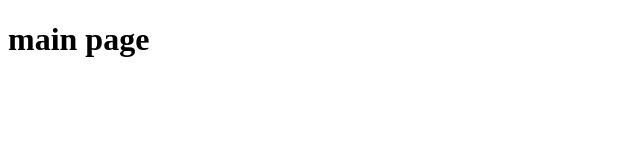
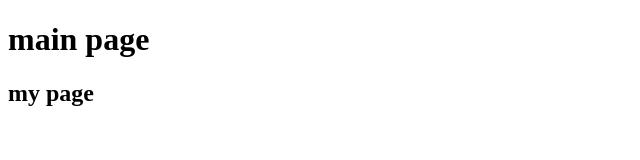
Before and after one commit to dolsam77/5400, a plain HTML site: page GitTest/WebContent/main.html in a window 1280 px wide. Shown: the whole page, without its empty margins (0-640 px from the left). Drawn offline with Linux system fonts and the light colour scheme.

Commit message:
update mypage

```diff
--- a/GitTest/WebContent/main.html
+++ b/GitTest/WebContent/main.html
@@ -6,5 +6,6 @@
 </head>
 <body>
 	<h1>main page</h1>
+	<h2>my page</h2>
 </body>
 </html>
```
